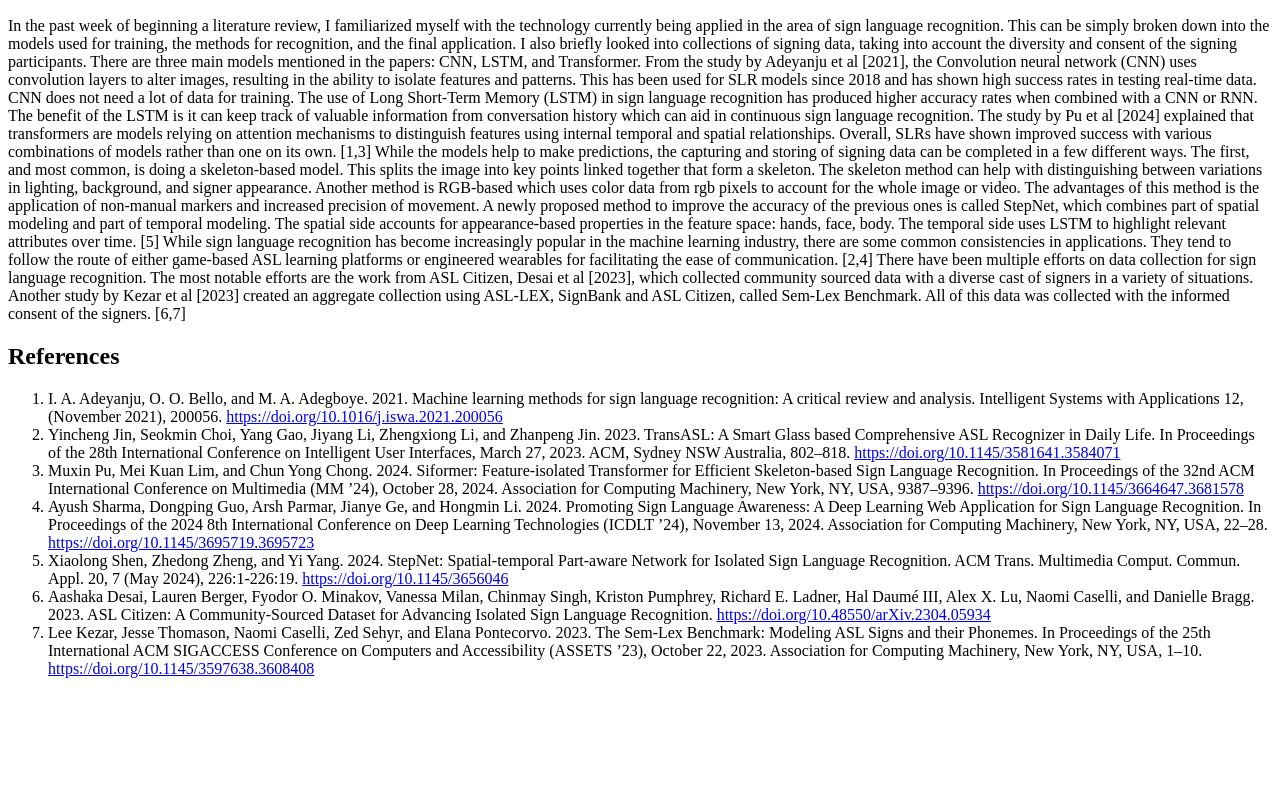
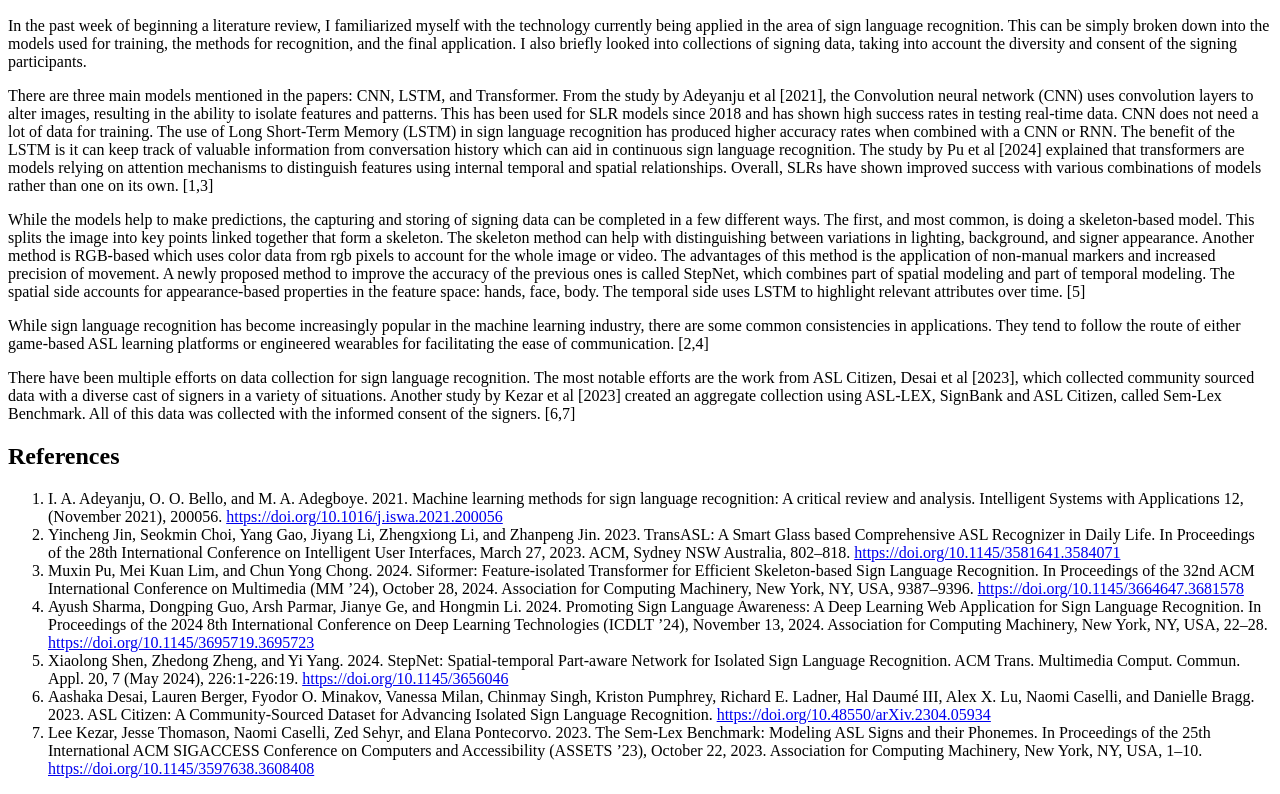
Before and after one commit to sabrinaboyle/sabrinaboyle.github.io, a plain HTML site: page index.html in a window 1280 px wide. Shown: the part 110-904 px from the top of the page. Before the commit the page ends 804 px from the top, so only its background shows below. Drawn offline with Linux system fonts and the light colour scheme.

Commit message:
fixed spacing

```diff
--- a/index.html
+++ b/index.html
@@ -10,10 +10,14 @@
         <h1>Sabrina Boyle</h1>
         <h2>Report</h2>
         <p>	In the past week of beginning a literature review, I familiarized myself with the technology currently being applied in the area of sign language recognition. This can be simply broken down into the models used for training, the methods for recognition, and the final application. I also briefly looked into collections of signing data, taking into account the diversity and consent of the signing participants.
-	        There are three main models mentioned in the papers: CNN, LSTM, and Transformer. From the study by Adeyanju et al [2021], the Convolution neural network (CNN) uses convolution layers to alter images, resulting in the ability to isolate features and patterns. This has been used for SLR models since 2018 and has shown high success rates in testing real-time data. CNN does not need a lot of data for training. The use of Long Short-Term Memory (LSTM) in sign language recognition has produced higher accuracy rates when combined with a CNN or RNN. The benefit of the LSTM is it can keep track of valuable information from conversation history which can aid in continuous sign language recognition. The study by Pu et al [2024] explained that transformers are models relying on attention mechanisms to distinguish features using internal temporal and spatial relationships. Overall, SLRs have shown improved success with various combinations of models rather than one on its own. [1,3]
-	        While the models help to make predictions, the capturing and storing of signing data can be completed in a few different ways. The first, and most common, is doing a skeleton-based model. This splits the image into key points linked together that form a skeleton. The skeleton method can help with distinguishing between variations in lighting, background, and signer appearance. Another method is RGB-based which uses color data from rgb pixels to account for the whole image or video. The advantages of this method is the application of non-manual markers and increased precision of movement. A newly proposed method to improve the accuracy of the previous ones is called StepNet, which combines part of spatial modeling and part of temporal modeling. The spatial side accounts for appearance-based properties in the feature space: hands, face, body. The temporal side uses LSTM to highlight relevant attributes over time. [5]
-	        While sign language recognition has become increasingly popular in the machine learning industry, there are some common consistencies in applications. They tend to follow the route of either game-based ASL learning platforms or engineered wearables for facilitating the ease of communication. [2,4]
-	        There have been multiple efforts on data collection for sign language recognition. The most notable efforts are the work from ASL Citizen, Desai et al [2023], which collected community sourced data with a diverse cast of signers in a variety of situations. Another study by Kezar et al [2023] created an aggregate collection using ASL-LEX, SignBank and ASL Citizen, called Sem-Lex Benchmark. All of this data was collected with the informed consent of the signers. [6,7]
+	    </p>
+        <p> There are three main models mentioned in the papers: CNN, LSTM, and Transformer. From the study by Adeyanju et al [2021], the Convolution neural network (CNN) uses convolution layers to alter images, resulting in the ability to isolate features and patterns. This has been used for SLR models since 2018 and has shown high success rates in testing real-time data. CNN does not need a lot of data for training. The use of Long Short-Term Memory (LSTM) in sign language recognition has produced higher accuracy rates when combined with a CNN or RNN. The benefit of the LSTM is it can keep track of valuable information from conversation history which can aid in continuous sign language recognition. The study by Pu et al [2024] explained that transformers are models relying on attention mechanisms to distinguish features using internal temporal and spatial relationships. Overall, SLRs have shown improved success with various combinations of models rather than one on its own. [1,3]
+	    </p>
+        <p> While the models help to make predictions, the capturing and storing of signing data can be completed in a few different ways. The first, and most common, is doing a skeleton-based model. This splits the image into key points linked together that form a skeleton. The skeleton method can help with distinguishing between variations in lighting, background, and signer appearance. Another method is RGB-based which uses color data from rgb pixels to account for the whole image or video. The advantages of this method is the application of non-manual markers and increased precision of movement. A newly proposed method to improve the accuracy of the previous ones is called StepNet, which combines part of spatial modeling and part of temporal modeling. The spatial side accounts for appearance-based properties in the feature space: hands, face, body. The temporal side uses LSTM to highlight relevant attributes over time. [5]
+	    </p>
+        <p> While sign language recognition has become increasingly popular in the machine learning industry, there are some common consistencies in applications. They tend to follow the route of either game-based ASL learning platforms or engineered wearables for facilitating the ease of communication. [2,4]
+	    </p>
+        <p> There have been multiple efforts on data collection for sign language recognition. The most notable efforts are the work from ASL Citizen, Desai et al [2023], which collected community sourced data with a diverse cast of signers in a variety of situations. Another study by Kezar et al [2023] created an aggregate collection using ASL-LEX, SignBank and ASL Citizen, called Sem-Lex Benchmark. All of this data was collected with the informed consent of the signers. [6,7]
         </p>
 
         <h2>References</h2>
```
